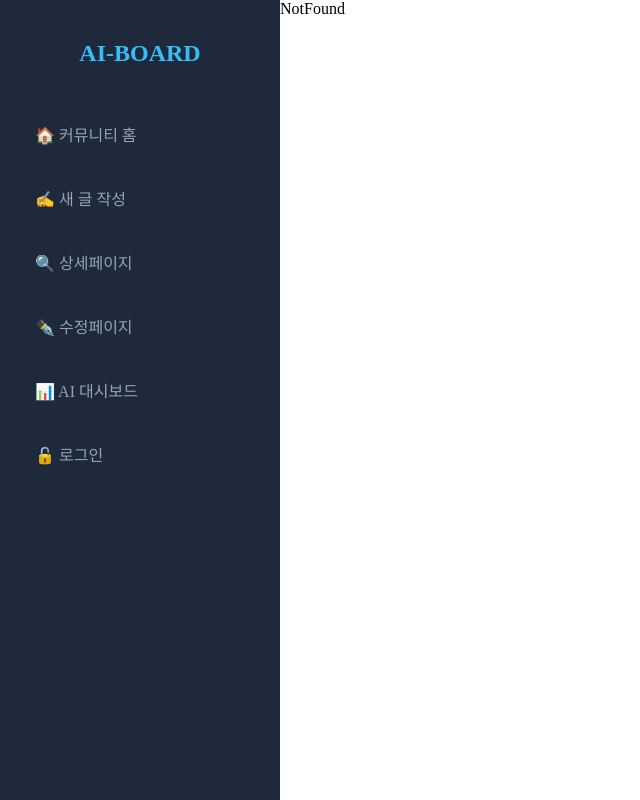
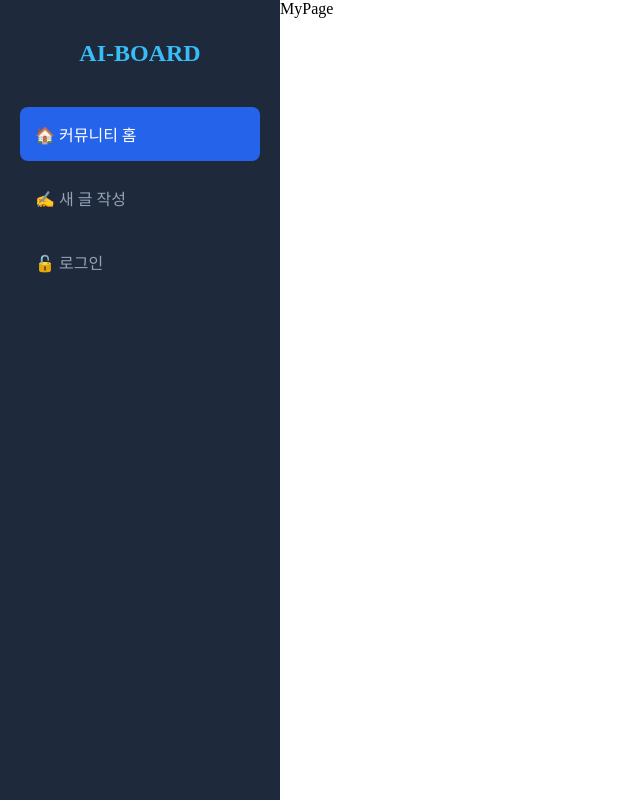
Before and after one commit to jacob123-spade/Notice-board, a React (Vite) app in the folder board-project/: page /mypage/1 in a window 1280 px wide. Shown: the whole page, without its empty margins (0-640 px from the left). Built offline with nearby package versions, Linux system fonts and the light colour scheme.

Commit message:
feat: Modify Detail & Login Pages and also Update MyPage Component

```diff
--- a/board-project/src/App.jsx
+++ b/board-project/src/App.jsx
@@ -7,7 +7,7 @@ import Home from './assets/Components/Home';
 import Write from './assets/Components/Write';
 import Detail from './assets/Components/Detail';
 import Edit from './assets/Components/Edit';
-import AiBoard from './assets/Components/AiBoard';
+import MyPage from './assets/Components/MyPage';
 import Login from './assets/Components/Login';
 import SignUp from './assets/Components/SignUp';
 import NotFound from './assets/Components/NotFound';
@@ -60,6 +60,7 @@ function App() {
   const [state, dispatch] = useReducer(reducer, mockPosts);
   const [pageInfo, setPageInfo] = useState("home"); //내가 현재 들어간 페이지 정보를 반환 -> SideBar 디자인을 위해서 사용
   const idRef = useRef(1025);
+  const [isLogin, setIsLogin] = useState(false);
 
   const onCreate = (title, writer, date, numRecommend, content)=>{
     dispatch({
@@ -97,11 +98,11 @@ function App() {
           <Routes>
             <Route path="/" element={<Home setPageInfo={setPageInfo}></Home>}></Route>
             <Route path="/write" element={<Write setPageInfo={setPageInfo}></Write>}></Route>
-            <Route path="/detail/:id" element={<Detail setPageInfo={setPageInfo}></Detail>}></Route>
+            <Route path="/detail/:id" element={<Detail setPageInfo={setPageInfo} login={isLogin}></Detail>}></Route>
             <Route path="/edit/:id" element={<Edit setPageInfo={setPageInfo}></Edit>}></Route>
-            <Route path="/ai" element={<AiBoard setPageInfo={setPageInfo}></AiBoard>}></Route>
-            <Route path="/login" element={<Login setPageInfo={setPageInfo}></Login>}></Route>
+            <Route path="/login" element={<Login setPageInfo={setPageInfo} setIsLogin={setIsLogin}></Login>}></Route>
             <Route path="/signUp" element={<SignUp></SignUp>}></Route>
+            <Route path="/mypage/:userId" element={<MyPage></MyPage>}></Route>
             <Route path="/*" element={<NotFound setPageInfo={setPageInfo}></NotFound>}></Route>
           </Routes>
         </div>
@@ -140,6 +141,15 @@ writer.jsx가 언마운트 됐다가 다시 그려질때마다 레퍼런스가
 재랜더링 될때는 값을 유지하지만 언마운트됐다가 다시 그려질때는 그 값을 잊어버린다.
 
 
+*/
+
+/*
+구현할 부분
+
+1. 이제 개인마다 userId를 부여, 로그인시에 userId에 맞는 mypage 생성 및 랜더링, mypage에서는 내가 쓴글 등을 볼 수 있게 구현
+
+2. 글마다 userId를 부여, userId와 맞는 것만 수정할 수 있도록 만들어줌.
+
 
 
 */
--- a/board-project/src/assets/Components/Detail.css
+++ b/board-project/src/assets/Components/Detail.css
@@ -22,3 +22,9 @@
     background-color: #ffb743;
     color: #fff;
 }
+
+.Detail .button-section{
+    display: flex;
+    justify-content: space-between;
+    align-items: center;
+}
--- a/board-project/src/assets/Components/Detail.jsx
+++ b/board-project/src/assets/Components/Detail.jsx
@@ -4,7 +4,7 @@ import {BoardDataContext} from "./Context";
 import { useContext, useEffect } from "react";
 
 
-const Detail = ({setPageInfo})=>{
+const Detail = ({setPageInfo, login})=>{
     const {id} = useParams();
     const data = useContext(BoardDataContext);
     const initData = data.find((item)=>{
@@ -14,13 +14,12 @@ const Detail = ({setPageInfo})=>{
 
     useEffect(()=>{
         setPageInfo("detail");
-    }, [setPageInfo])
+    }, [setPageInfo]);
 
 
     if(!initData){
         return <div style={{padding: "20px"}}>Error!</div>
     }
-
 
     return (
         <div className="Detail">
@@ -39,7 +38,10 @@ const Detail = ({setPageInfo})=>{
                         <h4 className="mb-30">🔗 AI 추천 연관글</h4>
                         <p className="c-primary tr-link">👉 오픈소스 기여 시작하기 가이드</p>
                     </div>
-                    <button className="ui-btn btn-secondary" onClick={()=> nav("/")}>목록</button>
+                    <div className="button-section">
+                        <button className="ui-btn btn-secondary" onClick={()=> nav("/")}>목록</button>
+                        {login ? <button className="ui-btn btn-secondary" onClick={()=> nav(`/edit/${id}`)}>수정</button> : ""}
+                    </div>
                 </div>
             </section>
         </div>
--- a/board-project/src/assets/Components/Login.jsx
+++ b/board-project/src/assets/Components/Login.jsx
@@ -2,7 +2,7 @@ import './Login.css';
 import { useEffect, useState } from "react";
 import { useNavigate } from 'react-router-dom';
 
-const Login = ({setPageInfo})=>{
+const Login = ({setPageInfo, setIsLogin})=>{
 
     useEffect(()=>{
         setPageInfo("login");
@@ -39,6 +39,7 @@ const Login = ({setPageInfo})=>{
 
         else{
             alert("로그인 성공 환영합니다!!");
+            setIsLogin(true);
             nav("/");
         }
 
--- /dev/null
+++ b/board-project/src/assets/Components/MyPage.jsx
@@ -0,0 +1,9 @@
+import "./MyPage.css";
+
+const MyPage = ()=>{
+    return (
+        <div>MyPage</div>
+    );
+}
+
+export default MyPage;
--- a/board-project/src/assets/Components/SideBar.jsx
+++ b/board-project/src/assets/Components/SideBar.jsx
@@ -12,9 +12,8 @@ const SideBar = ({pageInfo})=>{
             <nav>
                 <div className={`nav-item ${pageInfo === "home" ? "active" : ""}`} onClick={()=>nav("/")}>🏠 커뮤니티 홈</div>
                 <div className={`nav-item ${pageInfo === "write" ? "active" : ""}`} onClick={()=>nav("/write")}>✍️ 새 글 작성</div>
-                <div className={`nav-item ${pageInfo === "detail" ? "active" : ""}`}>🔍 상세페이지</div>
-                <div className={`nav-item ${pageInfo === "edit" ? "active" : ""}`}>✒️ 수정페이지</div>
-                <div className={`nav-item ${pageInfo === "aiBoard" ? "active" : ""}`} onClick={()=>nav("/ai")}>📊 AI 대시보드</div>
+                {pageInfo === "detail" ? <div className={`nav-item ${pageInfo === "detail" ? "active" : ""}`}>🔍 상세페이지</div> : ""}
+                {pageInfo === "edit" ? <div className={`nav-item ${pageInfo === "edit" ? "active" : ""}`}>✒️ 수정페이지</div>: ""}
                 <div className={`nav-item ${pageInfo === "login" ? "active" : ""}`} onClick={()=>nav("/login")}>🔓 로그인</div>
             </nav>
         </div>
```
Also changed, not shown: board-project/src/assets/Components/MyPage.css (added).
